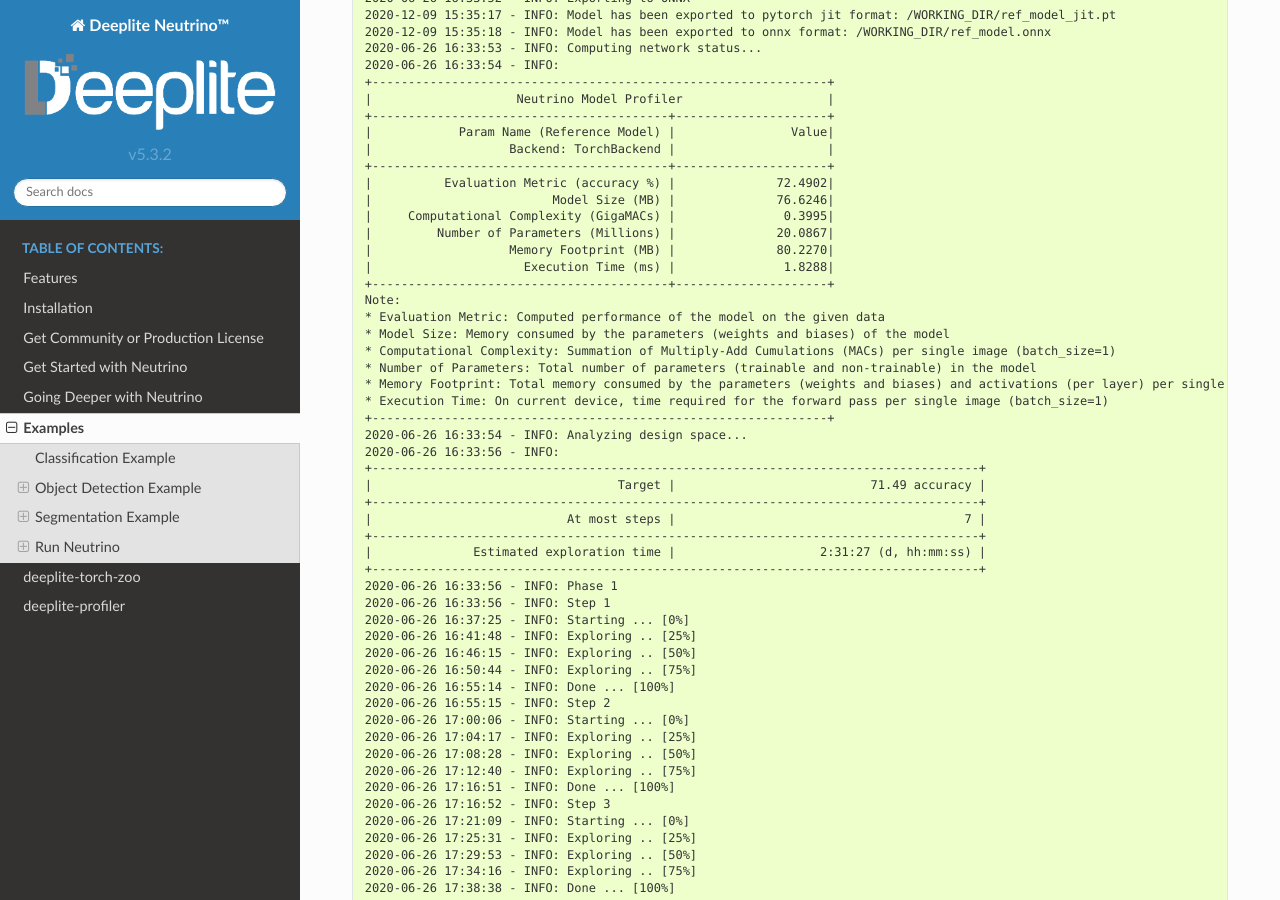
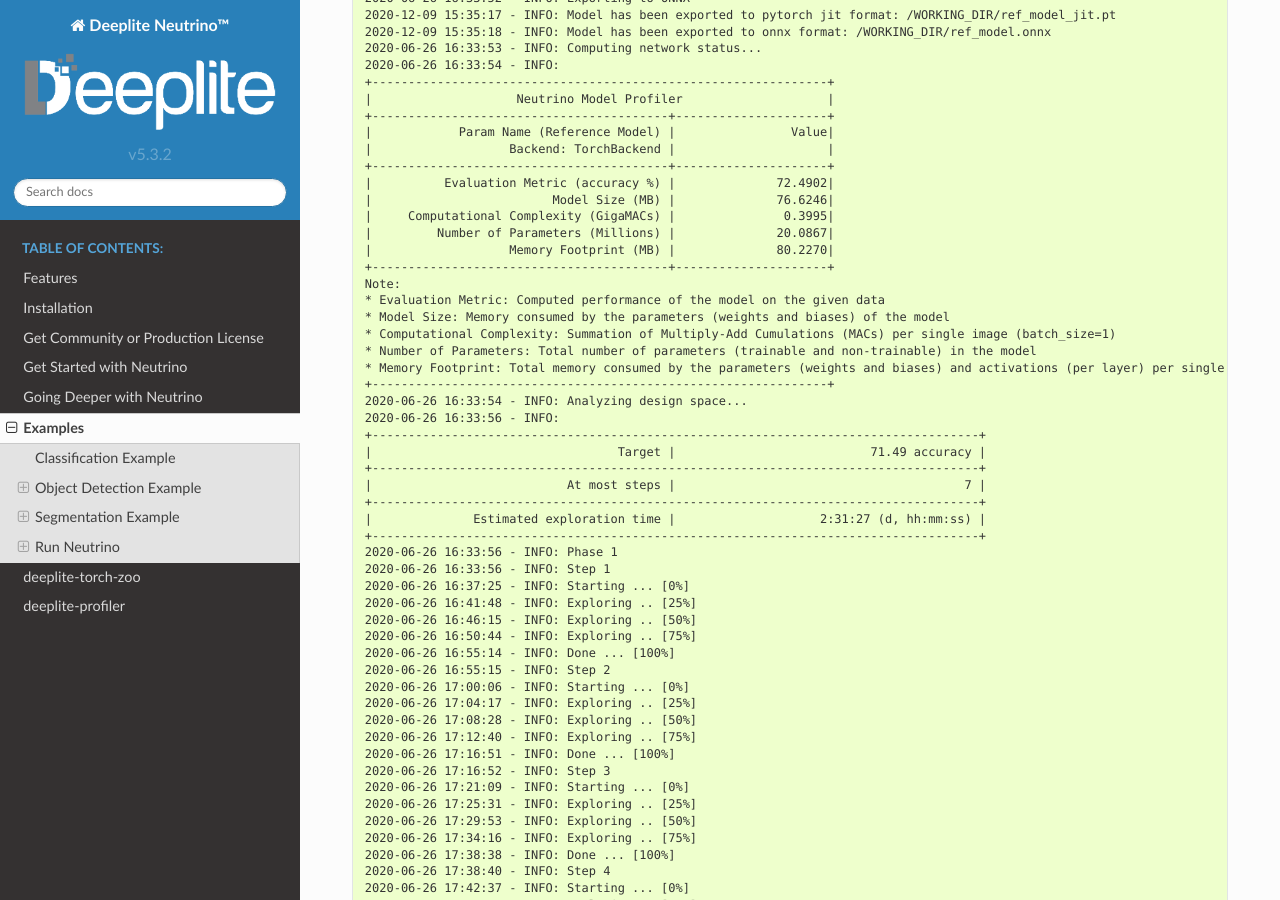
Before and after one commit to Deeplite/neutrino, a Sphinx documentation site: the page built from docs/samples.rst, in a window 1280 px wide and 900 px high, scrolled down 4580 px. Built offline with Sphinx 7.4.7 and the Read the Docs theme 2.0.0, drawn with Linux system fonts in a browser that asks for light colours; some of the changed text lies outside the part shown.

Commit message:
Remove execution time from example output

```diff
--- a/docs/samples.rst
+++ b/docs/samples.rst
@@ -140,7 +140,6 @@
     |     Computational Complexity (GigaMACs) |               0.3995|
     |         Number of Parameters (Millions) |              20.0867|
     |                   Memory Footprint (MB) |              80.2270|
-    |                     Execution Time (ms) |               1.8288|
     +-----------------------------------------+---------------------+
     Note:
     * Evaluation Metric: Computed performance of the model on the given data
@@ -148,7 +147,6 @@
     * Computational Complexity: Summation of Multiply-Add Cumulations (MACs) per single image (batch_size=1)
     * Number of Parameters: Total number of parameters (trainable and non-trainable) in the model
     * Memory Footprint: Total memory consumed by the parameters (weights and biases) and activations (per layer) per single image (batch_size=1)
-    * Execution Time: On current device, time required for the forward pass per single image (batch_size=1)
     +---------------------------------------------------------------+
     2020-06-26 16:33:54 - INFO: Analyzing design space...
     2020-06-26 16:33:56 - INFO:
@@ -222,7 +220,6 @@
     |     Computational Complexity (GigaMACs) |                     5.34x|                    0.0748|                    0.3995|
     |         Number of Parameters (Millions) |                    28.14x|                    0.7138|                   20.0867|
     |                   Memory Footprint (MB) |                     1.98x|                    3.8986|                    7.7362|
-    |                     Execution Time (ms) |                     1.60x|                    0.0376|                    0.0603|
     +-----------------------------------------+--------------------------+--------------------------+--------------------------+
     Note:
     * Evaluation Metric: Computed performance of the model on the given data
@@ -230,7 +227,6 @@
     * Computational Complexity: Summation of Multiply-Add Cumulations (MACs) per single image (batch_size=1)
     * Number of Parameters: Total number of parameters (trainable and non-trainable) in the model
     * Memory Footprint: Total memory consumed by parameters and activations per single image (batch_size=1)
-    * Execution Time: On current device, time required for the forward pass per single image
     +--------------------------------------------------------------------------------------------------------------------------+
     2020-12-09 15:46:59 - INFO: The engine successfully optimized your reference model, enjoy!
     2020-12-09 15:46:59 - INFO: Exporting to Native and ONNX formats
```
